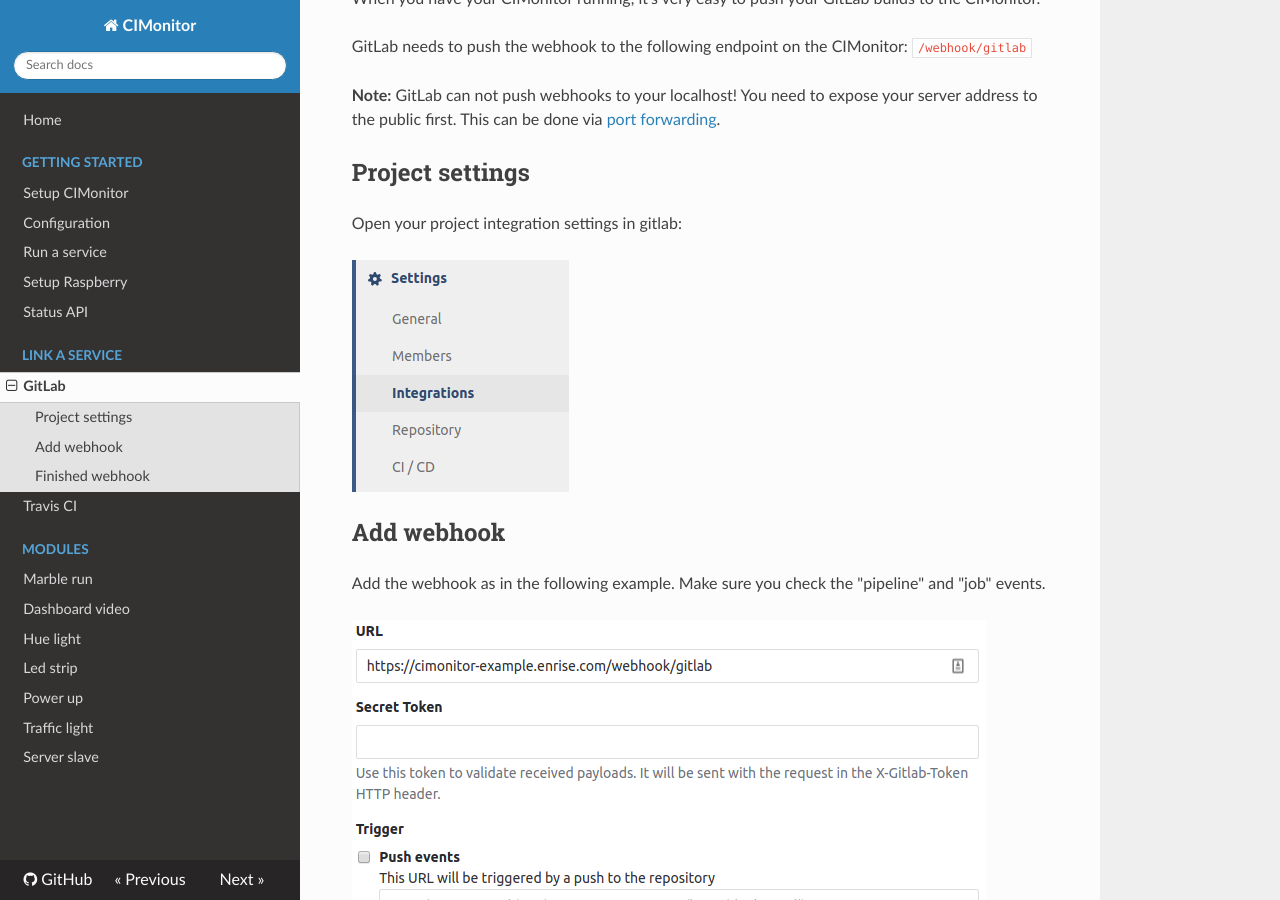
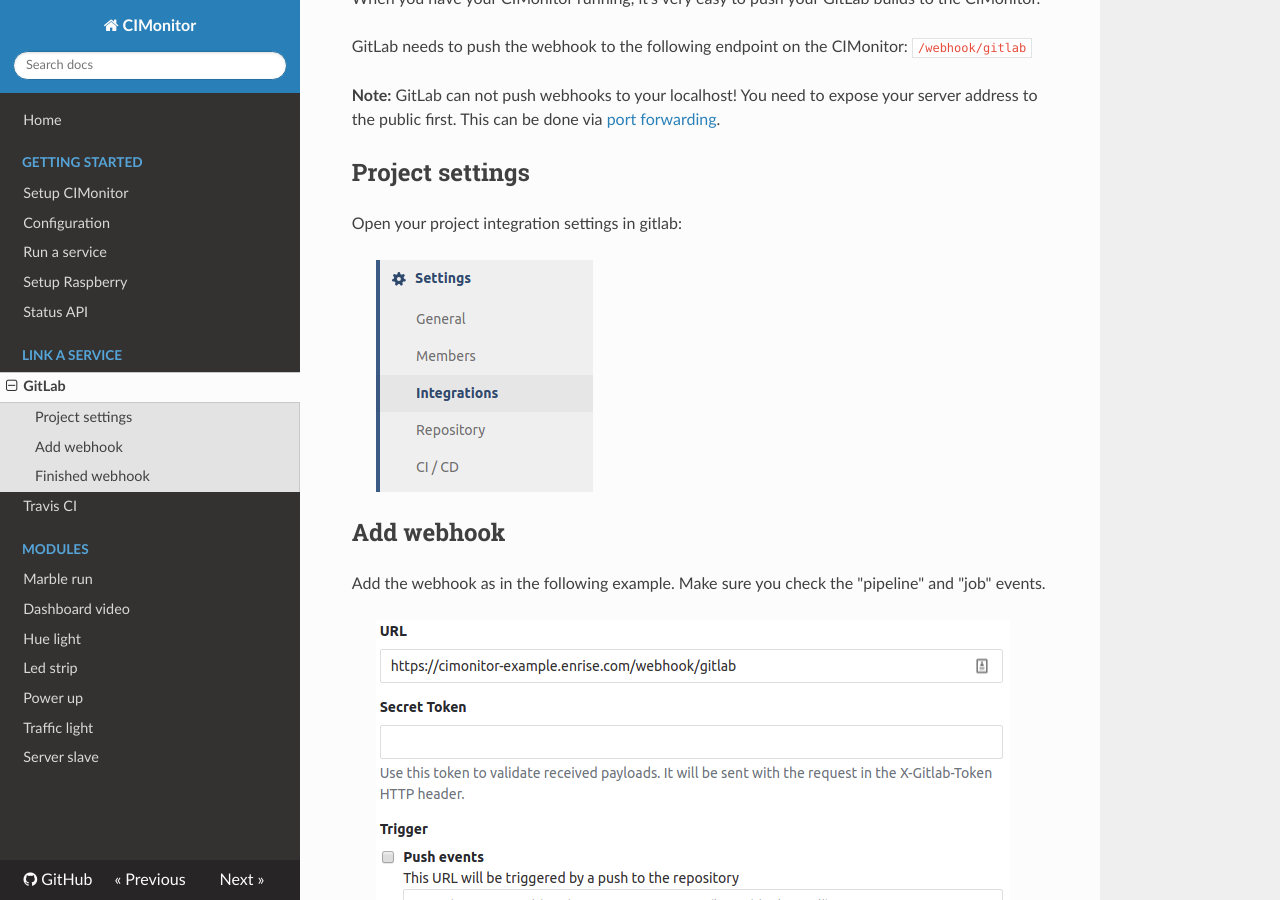
Before and after one commit to FuturePortal/CIMonitor, an MkDocs documentation site: the page built from docs/services/GitLab.md, in a window 1280 px wide and 900 px high, scrolled down 358 px. Built offline with MkDocs 1.6.1, drawn with Linux system fonts in a browser that asks for light colours; nearby versions of some CDN libraries; old or Windows-style settings are respelled for this version of MkDocs.

Commit message:
Indent gitlab source images

```diff
--- a/docs/services/GitLab.md
+++ b/docs/services/GitLab.md
@@ -13,13 +13,13 @@
 
 Open your project integration settings in gitlab:
 
-![Integration settings menu](../img/gitlab/integration-settings.png)
+> ![Integration settings menu](../img/gitlab/integration-settings.png)
 
 ## Add webhook
 
 Add the webhook as in the following example. Make sure you check the "pipeline" and "job" events.
 
-![Webhook configuration example](../img/gitlab/configure-webhook.png)
+> ![Webhook configuration example](../img/gitlab/configure-webhook.png)
 
 **Note:** Only check the "SSL verification" if your CIMonitor is running on https!
 
@@ -27,6 +27,6 @@
 
 ## Finished webhook
 
-![Finished webhook example](../img/gitlab/finished-webhook.png)
+> ![Finished webhook example](../img/gitlab/finished-webhook.png)
 
 Now when you run a pipeline the statuses will be pushed to your CIMonitor!
```
